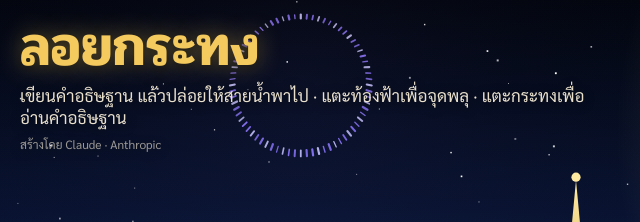
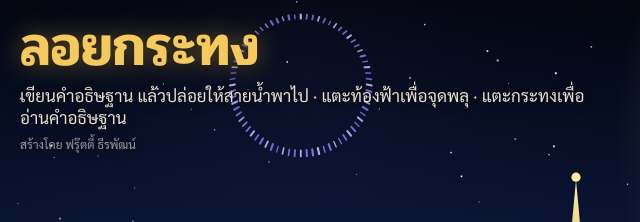
Before and after one commit to thiraphat97/loykatong2026.github.io, a plain HTML site: page index.html in a window 1280 px wide. Shown: the top 222 px of the page, 0-640 px from the left. Drawn offline with Linux system fonts and the light colour scheme; animation ran at ten frames a second.

Commit message:
Update credit text in index.html

```diff
--- a/index.html
+++ b/index.html
@@ -52,7 +52,7 @@ button:hover{background:#ffdc7d}
 <header>
   <h1>ลอยกระทง</h1>
   <p class="sub">เขียนคำอธิษฐาน แล้วปล่อยให้สายน้ำพาไป · แตะท้องฟ้าเพื่อจุดพลุ · แตะกระทงเพื่ออ่านคำอธิษฐาน</p>
-  <p class="credit">สร้างโดย Claude · Anthropic</p>
+  <p class="credit">สร้างโดย ฟรุ๊ตตี้ ธีรพัฒน์</p>
 </header>
 <div id="count" aria-live="off"></div>
 <form id="panel" autocomplete="off">
```
